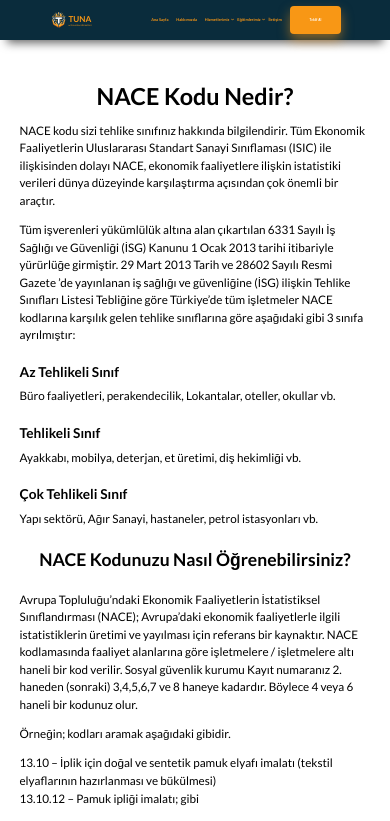
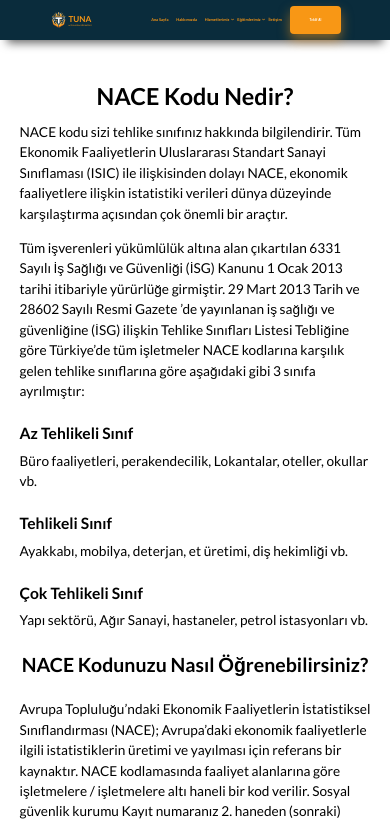
Before and after one commit to Harunyldz/Tuna, a React (Create React App) app in the folder tuna/: page /nace in a window 390 px wide. Shown: the top 821 px of the page. Built offline with nearby package versions, Linux system fonts and the light colour scheme.

Commit message:
ufak değişiklikler

```diff
--- a/tuna/src/pages/Cards/Carts.css
+++ b/tuna/src/pages/Cards/Carts.css
@@ -101,16 +101,16 @@
     }
 
     .card-content h3 {
-        font-size: 4.5vw;
+        font-size: 5vw;
         margin-top: 5vw;
     }
 
     .card-content h4 {
-        font-size: 3.5vw;
+        font-size: 4vw;
     }
 
     .card-content p {
-        font-size: 3vw;
+        font-size: 3.5vw;
     }
 
     .card-images {
@@ -118,10 +118,10 @@
     }
 
     .card-content ul li {
-        font-size: 3vw;
+        font-size: 3.5vw;
     }
 
     .card-content table {
-        font-size: 3vw;
+        font-size: 3.5vw;
     }
 }
--- a/tuna/src/pages/TeklifAl/TeklifAl.css
+++ b/tuna/src/pages/TeklifAl/TeklifAl.css
@@ -160,7 +160,7 @@
     .teklif-form input[type="number"],
     .teklif-form textarea,
     .teklif-form select {
-        font-size: 3vw;
+        font-size: 3.5vw;
     }
     .teklif-form textarea {
       font-size: 4vw;
@@ -171,5 +171,6 @@
     .teklif-form button[type="submit"] {
         padding: 1.5vw 5vw;
         font-size: 5vw;
+        margin-left: 1vw;
     }
 }
```
